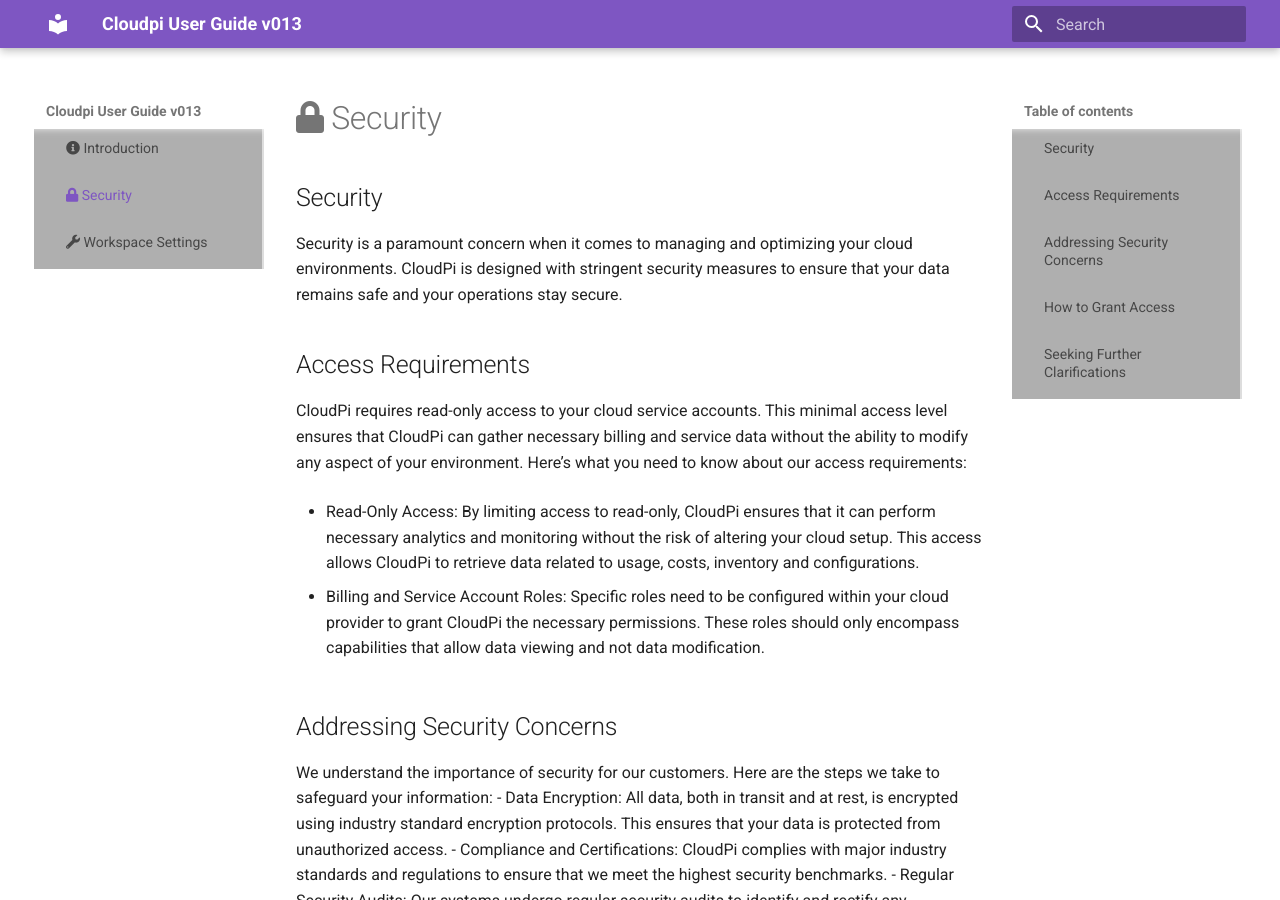
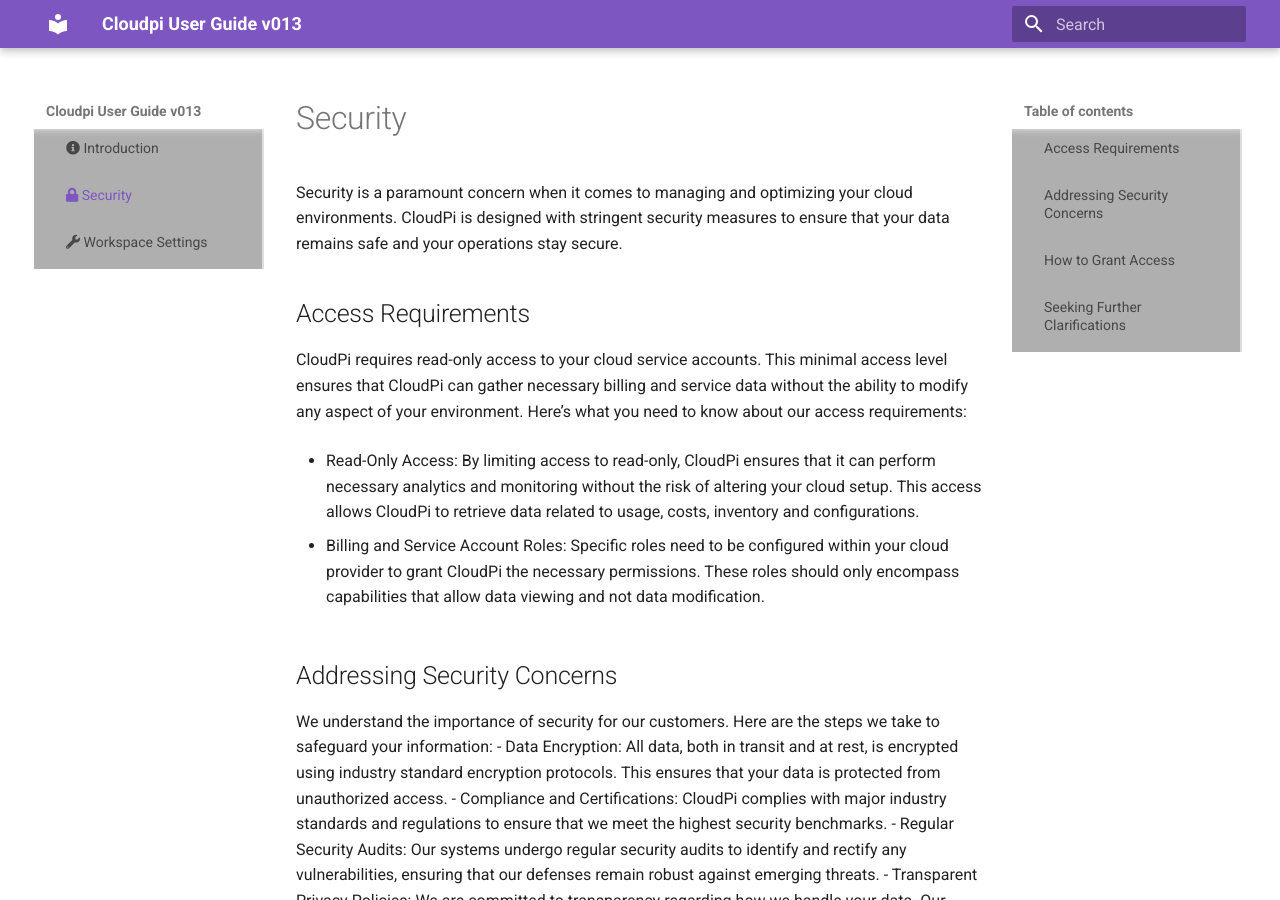
Before and after one commit to karthik-kalakada/mkdocs, an MkDocs documentation site: the page built from docs/security.md, in a window 1280 px wide and 900 px high. Built offline with MkDocs 1.6.1 and Material for MkDocs 9.7.7, drawn with Linux system fonts in a browser that asks for light colours.

Commit message:
Update security.md

```diff
--- a/docs/security.md
+++ b/docs/security.md
@@ -1,4 +1,4 @@
-## Security
+# Security
 Security is a paramount concern when it comes to managing and optimizing your cloud
 environments. CloudPi is designed with stringent security measures to ensure that your data
 remains safe and your operations stay secure.
```
